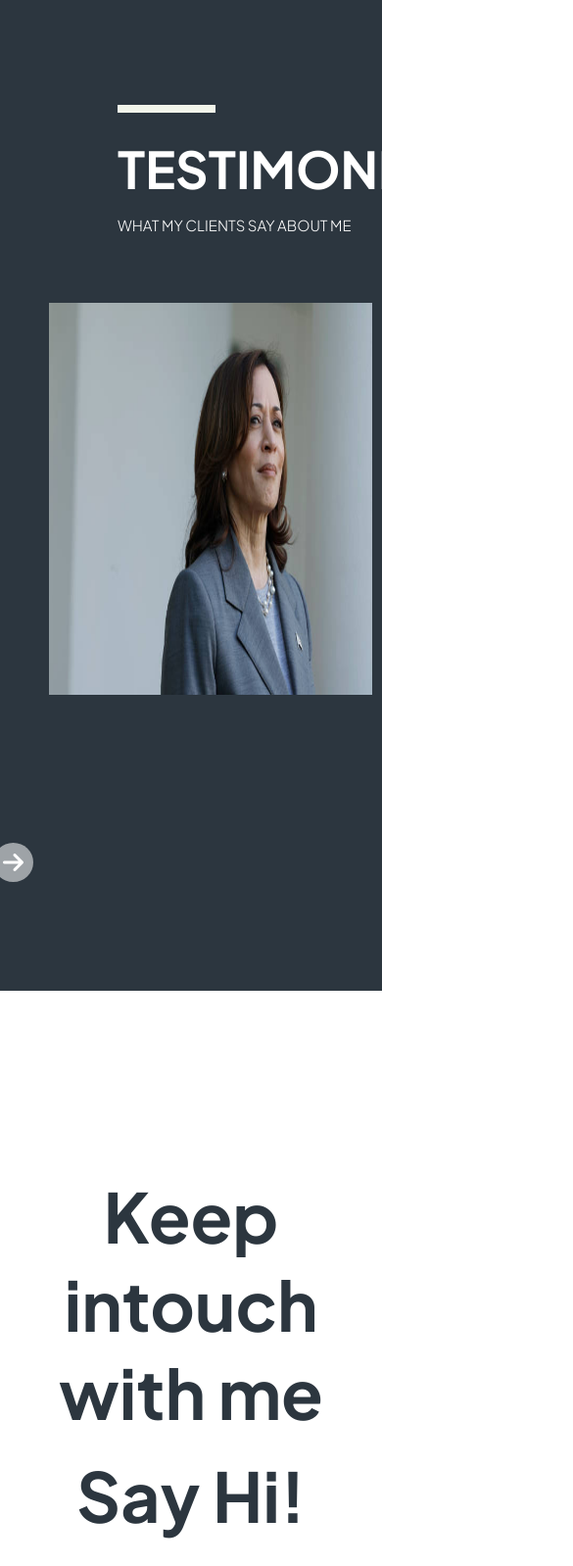
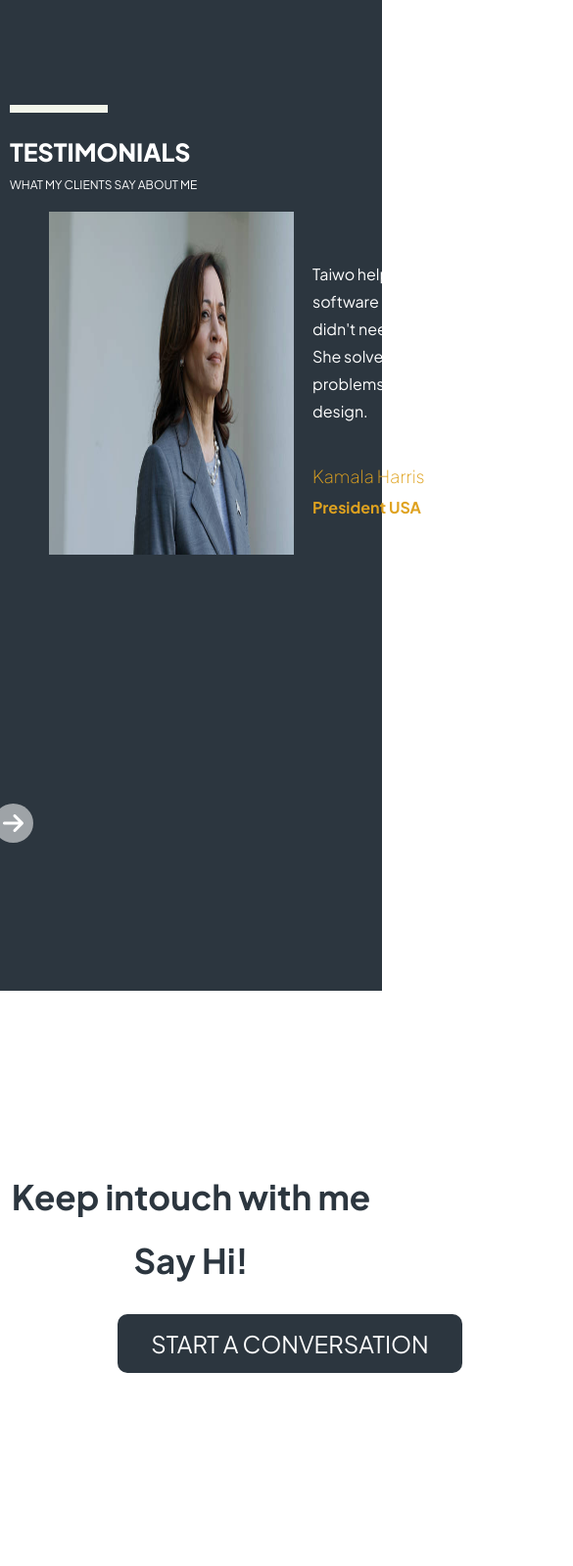
Before and after one commit to codestar141/Portfolio, a plain HTML site: page index.html in a window 390 px wide. Shown: the part 6390-7988 px from the top of the page at 98% size, 585 px wide, since content can reach past the window. Drawn offline with Linux system fonts and the light colour scheme.

Commit message:
final update

```diff
--- a/style.css
+++ b/style.css
@@ -437,6 +437,7 @@ nav button {
   margin-left: 470px;
   margin-top: 30px;
 }
+
 footer {
   border-top: 2px solid #495a69;
   display: flex;
@@ -581,9 +582,10 @@ footer {
   .profile {
     right: 0;
     top: 0;
-    width: 100%;
+    width: 700px;
     display: flex;
     justify-content: center;
+    height: 620px;
   }
   .arrowdown {
     display: none;
@@ -762,7 +764,6 @@ footer {
   }
 
 
-  /* General text adjustments */
   h1,
   h2,
   h3,
@@ -770,27 +771,147 @@ footer {
     font-size: smaller;
   }
 
-  /* Ensure footer and modal are responsive */
-  footer {
-    flex-direction: column;
-    text-align: center;
-  }
-
   .modal {
     width: 90%;
     height: auto;
   }
 
-  /* Adjust testimonial and other sections */
-  /* .testimonial,
-  .main5,
-  .main6,
-  .main7,
-  .main8,
-  .main9,
+  .hero4 {
+    background-color: #2c363f;
+    height: 120vh;
+    display: flex;
+    flex-direction: column;
+    position: relative;
+  }
+
+  .main9 {
+    padding-left: 10px;
+    padding-top: 100px;
+  }
+  .main9 h1 {
+    font-family: Plus Jakarta Sans;
+    font-size: 25px;
+    font-weight: 800;
+    color: white;
+  }
+  .main9 p {
+    font-family: Plus Jakarta Sans;
+    font-size: 12px;
+    font-weight: 400;
+    color: white;
+    padding-top: 10px;
+  }
+
   .main10 {
-    margin-left: 0;
-    padding: 0 10px;
+    background-color: transparent;
+    color: white;
+    width: 90%;
+    margin-left: 50px;
+    display: flex;
+  }
+
+  .main10 article {
+    gap: 3px;
+    display: none;
+    padding-top: 20px;
+  }
+  .main10 article.active {
+    display: flex;
+
+  }
+
+  .main10 article img {
+    width: 250px;
+    height: 350px;
+  }
+  .quote {
+    position: absolute;
+    top: 340px;
+    right: 700px;
+  }
+
+  .testimonial {
+    width: 250px;
+    padding-top: 50px;
+    display: flex;
+    flex-direction: column;
+    gap: 40px;
+    margin-left: 16px;
+  }
+  .testimonial p {
+    font-size: 16px;
+    font-weight: 400;
+    line-height: 28px;
+    width: 200px;
+  }
+  .ceo {
+    display: flex;
+    flex-direction: column;
+    gap: 10px;
+  }
+  .ceo h3 {
+    font-weight: 100;
+    font-size: 18px;
+    color: rgb(223, 162, 31);
+  }
+  .ceo h4{
+    color:  rgb(223, 162, 31);
+  }
+
+  .button-cont {
+    display: flex;
+    gap: 10px;
+    position: absolute;
+    bottom: 150px;
+    right: 350px;
+  }
+
+  footer {
+    border-top: 2px solid #495a69;
+    display: flex;
+    justify-content: space-around;
+    align-items: center;
+    gap: 150px;
+    height: 50px;
+  }
+
+  .footer-nav a {
     width: 100%;
-  } */
+    text-decoration: none;
+    color: #2c363f;
+    font-family: Plus Jakarta Sans;
+    font-size: 12px;
+    font-weight: 500;
+
+  }
+  .footer-icon a{
+    padding-right: 10px;
+
+  }
+.hero5{
+  height: 60vh;
 }
+  .hero5 h1 {
+    padding-top: 15px;
+    font-size: 35px;
+    font-weight: 700;
+    color: #2c363f;
+    line-height: 50px;
+  }
+
+  .hero5 button {
+    padding: 15px 15px;
+    background-color: #2c363f;
+    color: white;
+    border: none;
+    font-size: 24px;
+    font-weight: 400;
+    font-family: Plus Jakarta Sans;
+    cursor: pointer;
+    border-radius: 10px;
+    width: 352px;
+    margin-left: 120px;
+    margin-top: 30px;
+  }
+
+}
```
